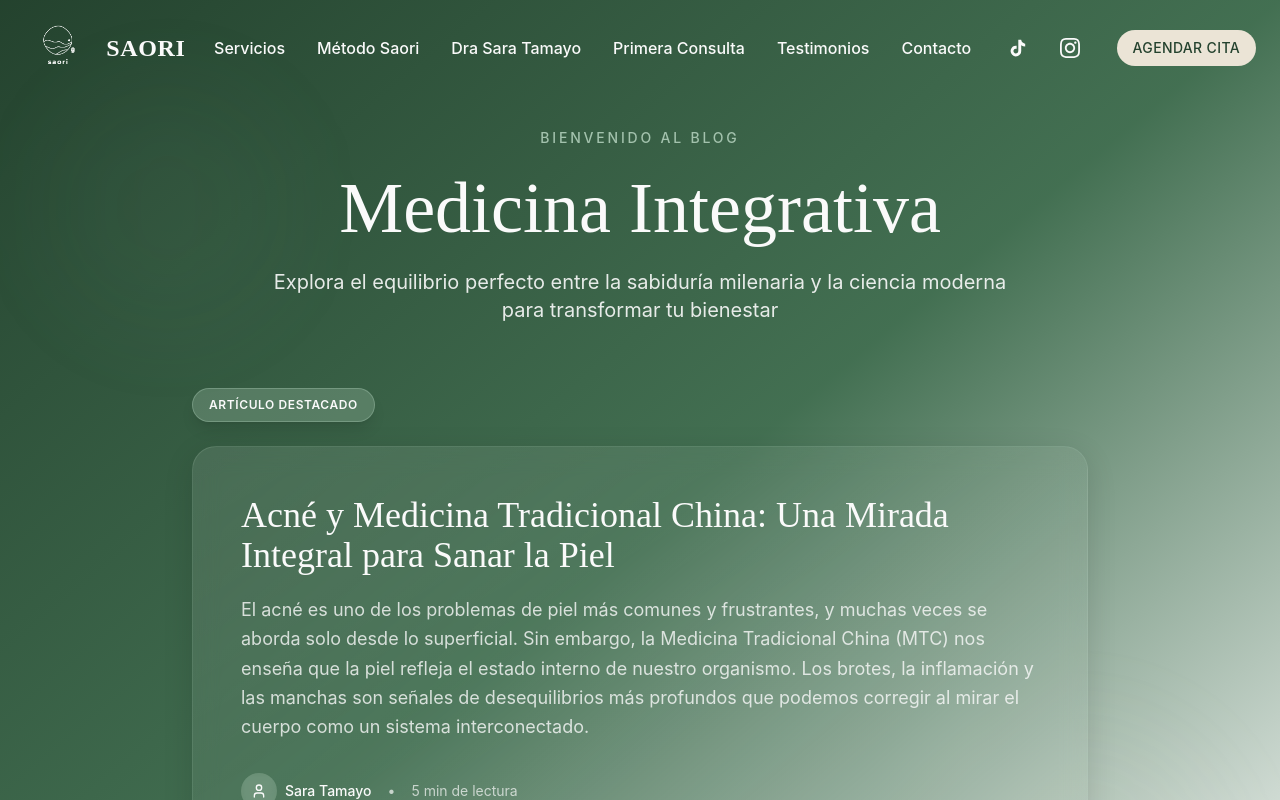
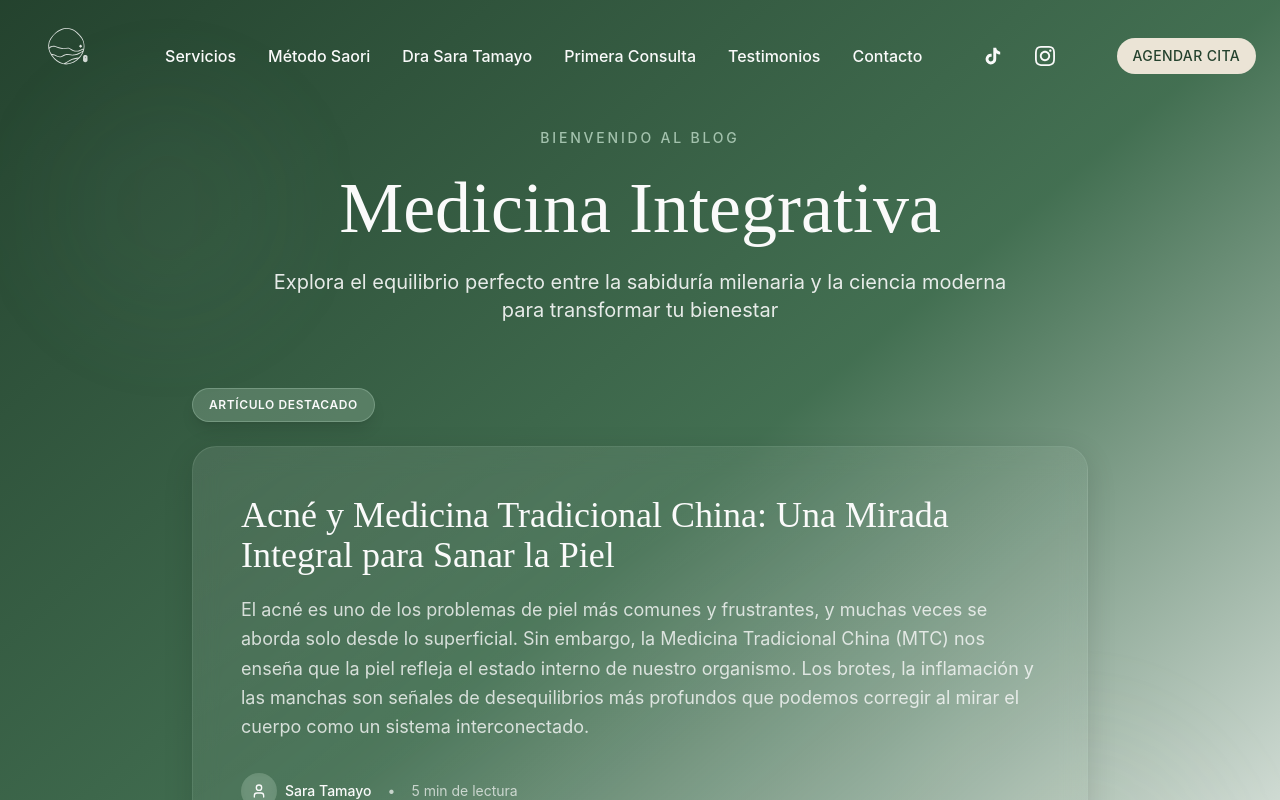
Before and after one commit to ltamayot/chic-landing-gen, a React (Vite) app: page /blog in a window 1280 px wide. Shown: the top 800 px of the page. Built offline with nearby package versions, Linux system fonts and the light colour scheme; the HTML template or start-up script is replaced by a standard one.

Commit message:
Replace header logo

```diff
--- a/src/components/Navigation.tsx
+++ b/src/components/Navigation.tsx
@@ -2,7 +2,7 @@ import { Button } from "@/components/ui/button";
 import { Menu, X } from "lucide-react";
 import { useState, useEffect } from "react";
 import { useLocation, useNavigate } from "react-router-dom";
-import saoriLogo from "@/assets/saori-logo-header.svg";
+import saoriLogo from "@/assets/saori-logo.svg";
 
 const Navigation = () => {
   const [isScrolled, setIsScrolled] = useState(false);
@@ -63,19 +63,14 @@ const Navigation = () => {
       <div className="container mx-auto px-6 py-4">
         <div className="flex items-center justify-between">
           {/* Logo */}
-          <div className="flex items-center gap-3">
+          <div className="flex items-center gap-3 cursor-pointer" onClick={() => scrollToSection('servicios')}>
             <img
               src={saoriLogo}
               alt="SAORI Logo"
-              className={`h-16 w-auto transition-all duration-300 ${
-                isScrolled ? 'brightness-0' : 'brightness-0 invert'
+              className={`h-20 w-auto transition-all duration-300 ${
+                isScrolled ? '' : 'brightness-0 invert'
               }`}
             />
-            <span className={`text-2xl font-serif font-semibold tracking-wide transition-colors duration-300 ${
-              isScrolled ? 'text-primary' : 'text-primary-foreground'
-            }`}>
-              SAORI
-            </span>
           </div>
 
           {/* Desktop Navigation Items */}
```
Also changed, not shown: src/assets/saori-logo.svg (added).
